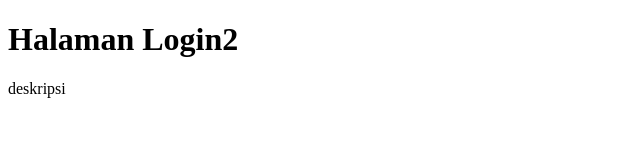
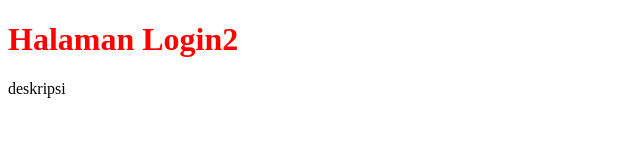
Before and after one commit to afwan17/latihan11, a plain HTML site: page index.html in a window 1280 px wide. Shown: the whole page, without its empty margins (0-640 px from the left). Drawn offline with Linux system fonts and the light colour scheme.

Commit message:
change color login

```diff
--- a/index.html
+++ b/index.html
@@ -6,7 +6,7 @@
     <title>Document</title>
 </head>
 <body>
-    <h1>Halaman Login2</h1>
+    <h1 style="color: red;">Halaman Login2</h1>
     <p>deskripsi</p>
 </body>
 </html>
```
